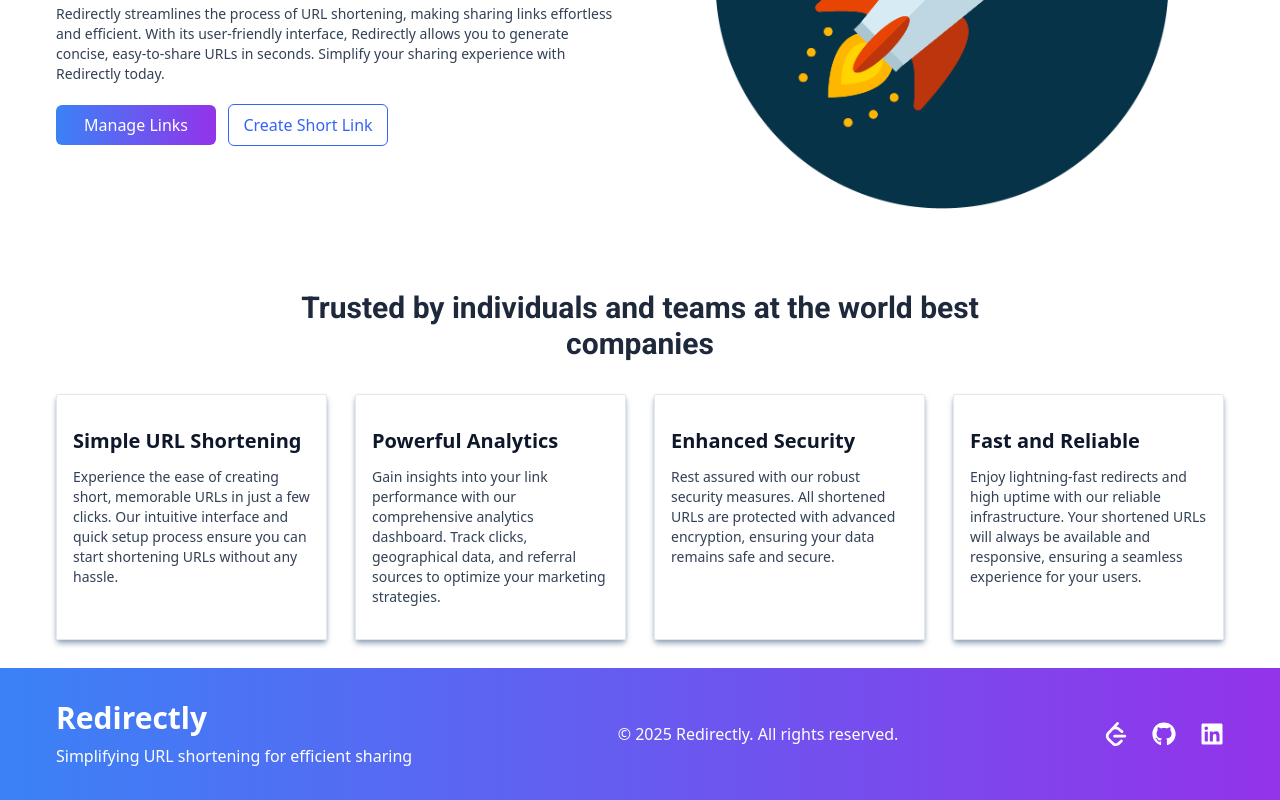
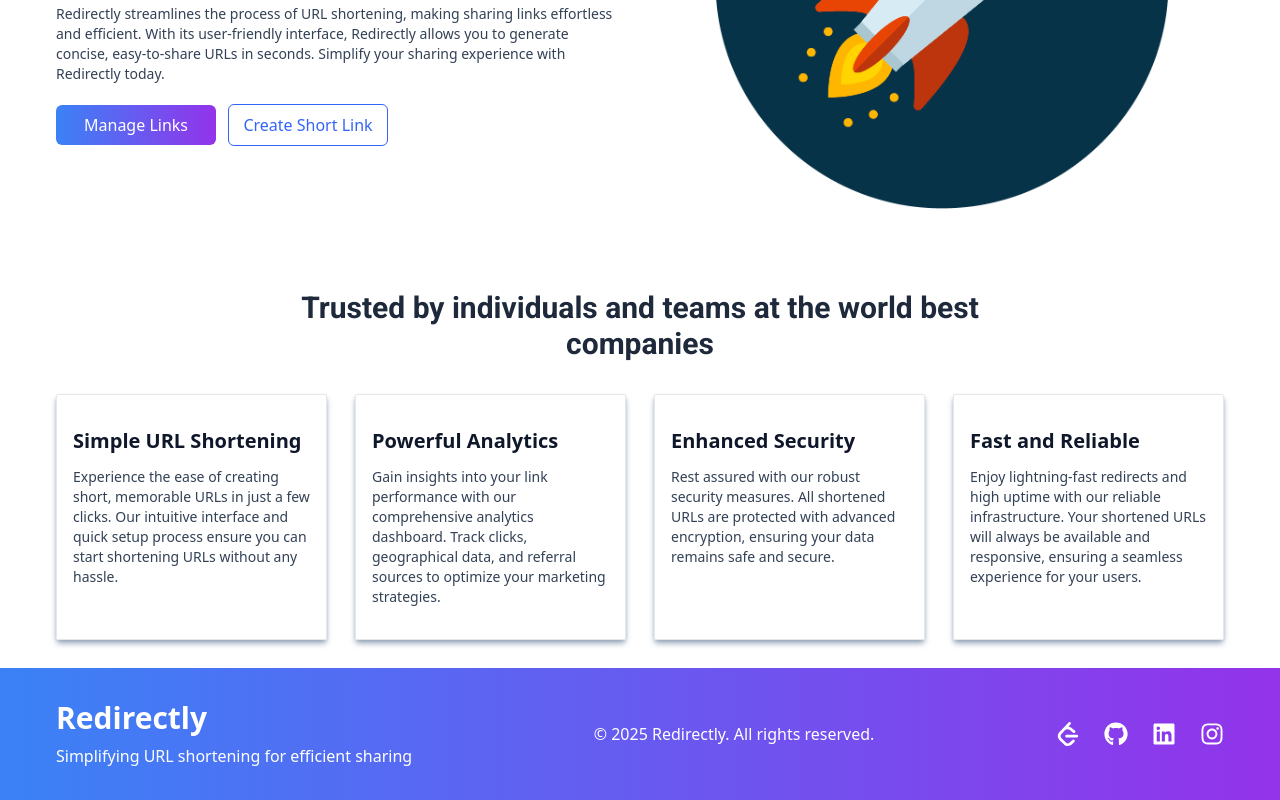
Before and after one commit to thats-nayan/Redirectly-Frontend, a React (Vite) app: page / in a window 1280 px wide. Shown: the part 342-1142 px from the top of the page. Built offline with nearby package versions, Linux system fonts and the light colour scheme; no server answers.

Commit message:
Added insta icon

```diff
--- a/src/components/Footer.jsx
+++ b/src/components/Footer.jsx
@@ -26,6 +26,9 @@ const Footer = () => {
           <a href="https://www.linkedin.com/in/nayan-hanandy-1a819821a/" className="hover:text-gray-200">
             <FaLinkedin size={24} />
           </a>
+          <a href="https://www.instagram.com/thats_nayan/" className="hover:text-gray-200">
+            <FaInstagram size={24} />
+          </a>
         </div>
       </div>
     </footer>
```
